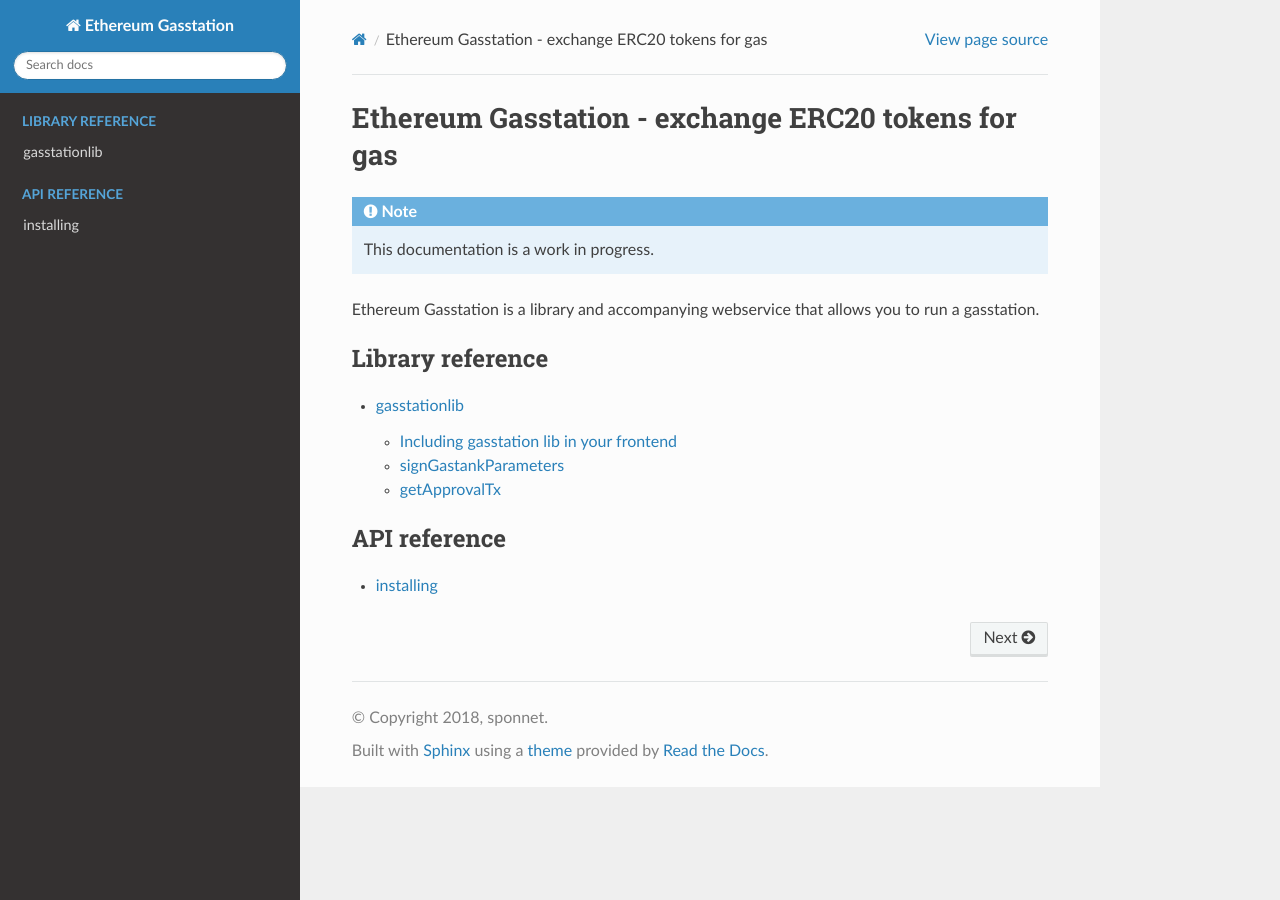
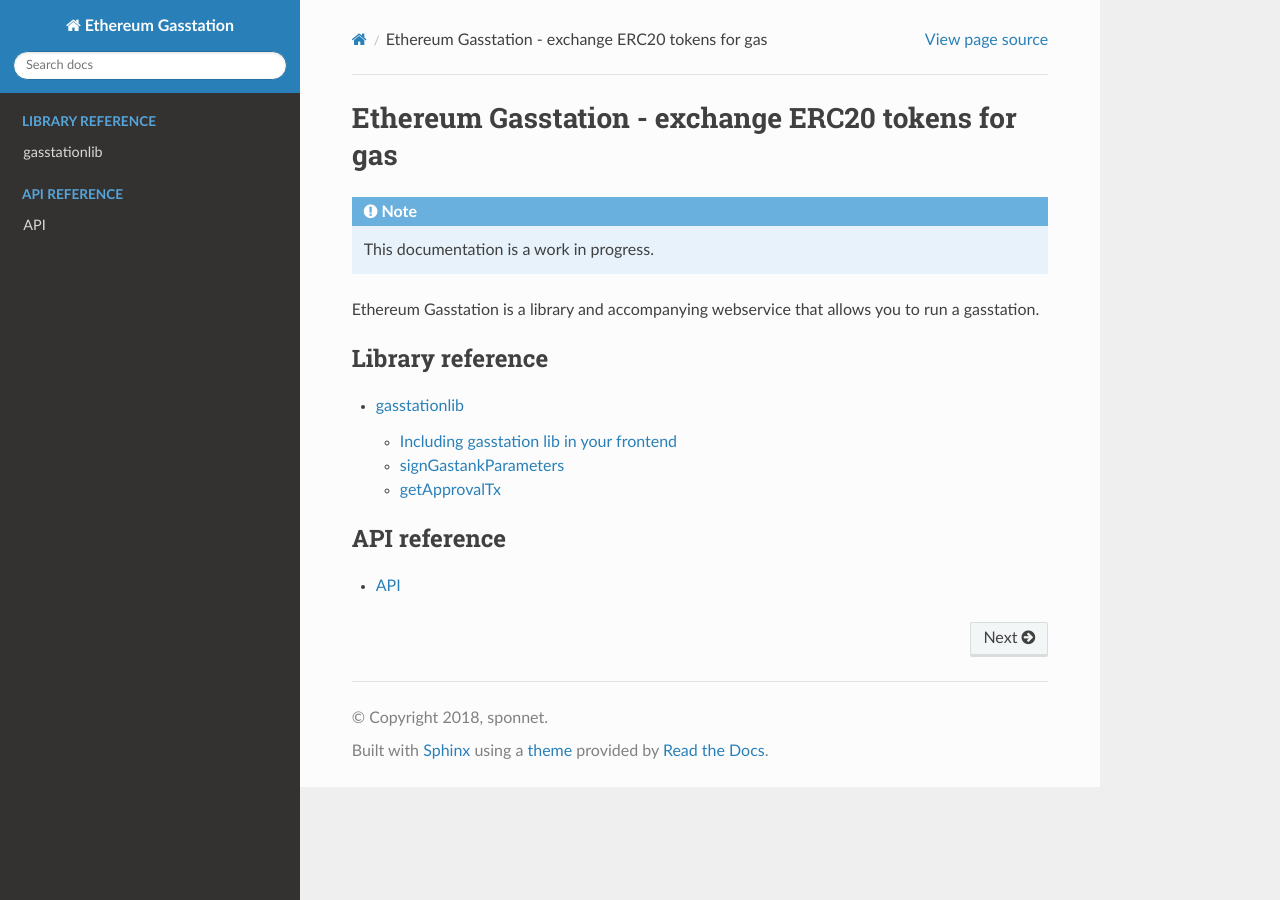
Before and after one commit to EthereumGasStation/ethereumgasstation, a Sphinx documentation site: the page built from docs/source/index.rst, in a window 1280 px wide. Built offline with Sphinx 7.4.7 and the Read the Docs theme 2.0.0, drawn with Linux system fonts in a browser that asks for light colours.

Commit message:
updated docs

```diff
--- /dev/null
+++ b/docs/source/api.rst
@@ -0,0 +1,3 @@
+===
+API
+===
--- a/docs/source/gasstationlib.rst
+++ b/docs/source/gasstationlib.rst
@@ -5,7 +5,7 @@
 gasstationlib
 =============
 
-The ``gasstationlib`` allows you to easily create the required data for posting gas-requests to a gasstation.
+The ``gasstationlib`` allows you to easily create the required data for posting gas-requests to a gasstation REST API.
 
 
 ------------------------------------------------------------------------------
--- a/docs/source/index.rst
+++ b/docs/source/index.rst
@@ -14,7 +14,7 @@
    gasstationlib
 
 .. toctree::
-    :maxdepth: 2
-    :caption: API reference
+   :maxdepth: 2
+   :caption: API reference
 
-    installing
+   api
--- a/docs/source/installing.rst
+++ /dev/null
@@ -1,5 +0,0 @@
-==========
-installing
-==========
-
-placeholder for install instructions
```
